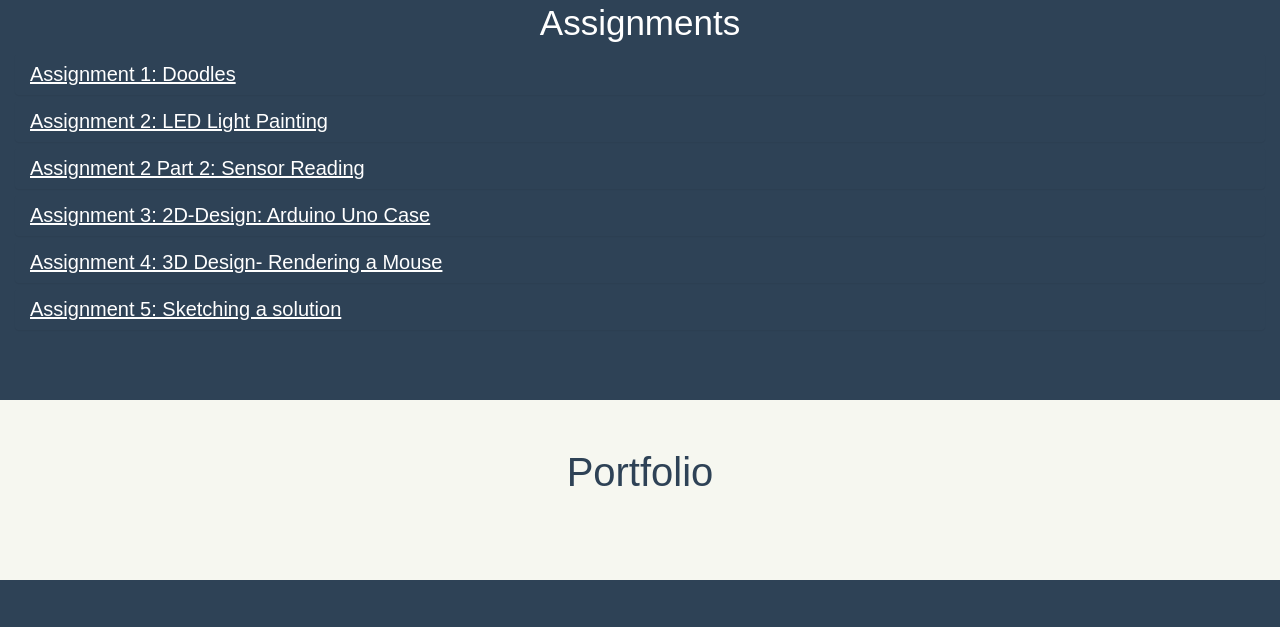
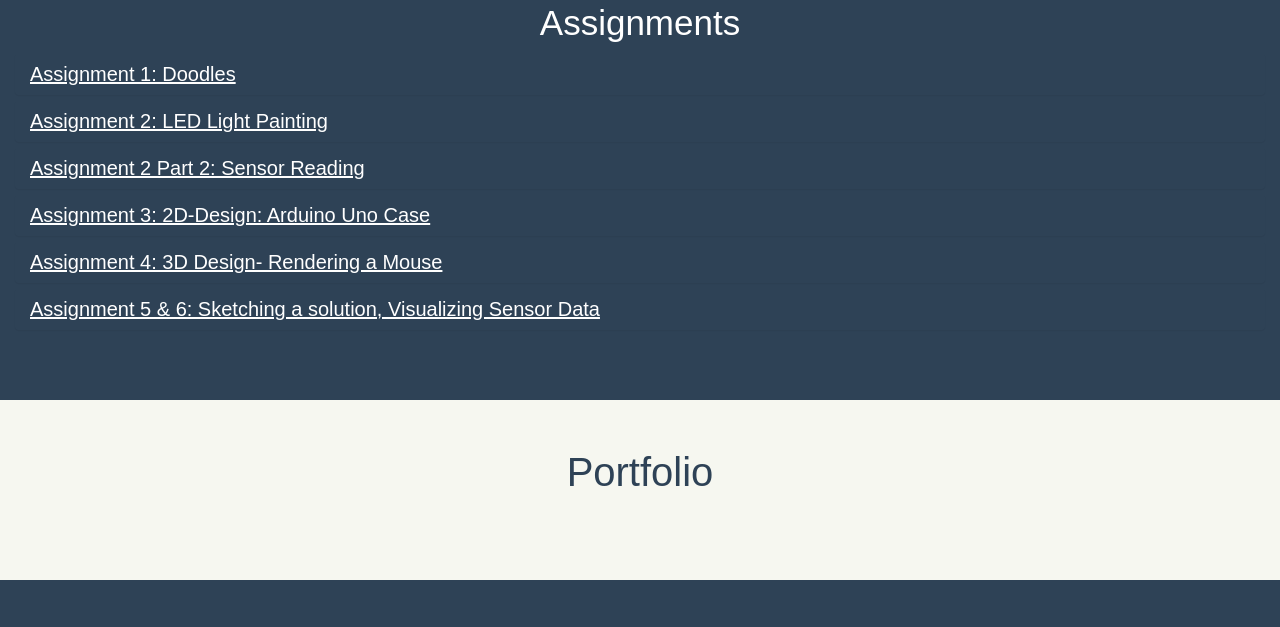
Before and after one commit to abapat/abapat.github.io, a website: page cse592.html in a window 1280 px wide. Shown: the part 846-1473 px from the top of the page. Drawn offline with nearby package versions, Linux system fonts and the light colour scheme.

Commit message:
updated for assignment 6

```diff
--- a/cse592.html
+++ b/cse592.html
@@ -287,7 +287,7 @@ void loop() {
 								<div class="panel-heading" role="tab" id="heading5" style="background-color:transparent; color:#fff; text-align:left; border:none;">
 									<h4 class="panel-title" style="font-size:20px;">
 										<a role="button" data-toggle="collapse" data-parent="#accordion" href="#collapse5" aria-expanded="true" aria-controls="collapse5" style="text-decoration:underline;">
-										Assignment 5: Sketching a solution
+										Assignment 5 & 6: Sketching a solution, Visualizing Sensor Data
 										</a>
 									</h4>
 								</div>
```
